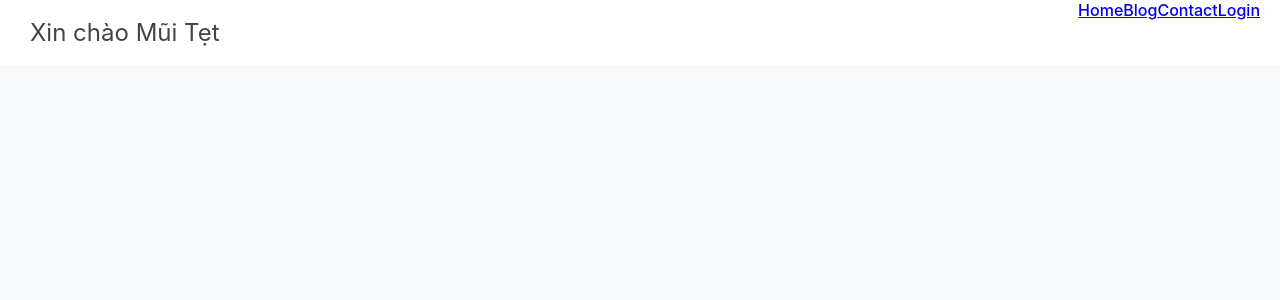
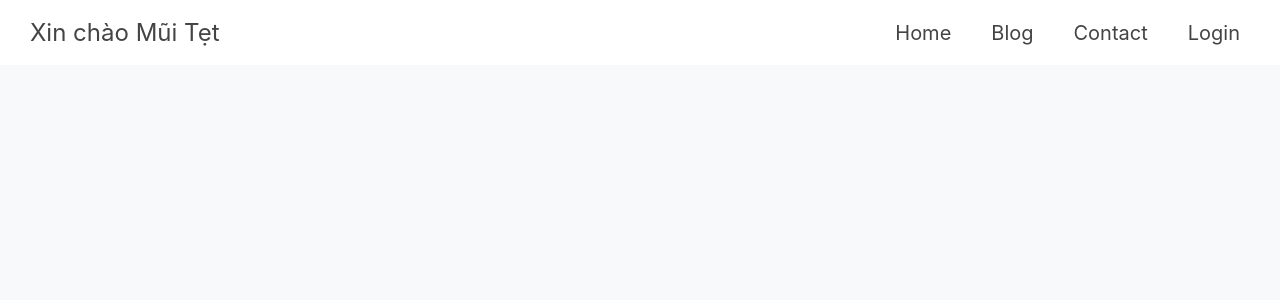
Before and after one commit to nh-g/parenting-blog, a React (Create React App) app: page / in a window 1280 px wide. Shown: the top 300 px of the page. Built offline with nearby package versions, Linux system fonts and the light colour scheme.

Commit message:
align navLink title center & spaced 20px between

```diff
--- a/src/styles/components/navigation.scss
+++ b/src/styles/components/navigation.scss
@@ -22,5 +22,19 @@
         display: flex;
         list-style-type: none;
         margin-right: 20px;
+        align-items: center; //center nav link titles to center of nav container
+    }
+
+    a {
+        text-decoration: none; //remove underline of links
+        padding: 0 20px 0 20px; //align nav link titles evenly spaced by 20px between
+        font-size: $size-text-medium;
+        font-weight: 400;
+        color: $color-text-black;
+
+        &:hover{
+            color: $color-text-blue;
+
+        }
     }
 }
```
